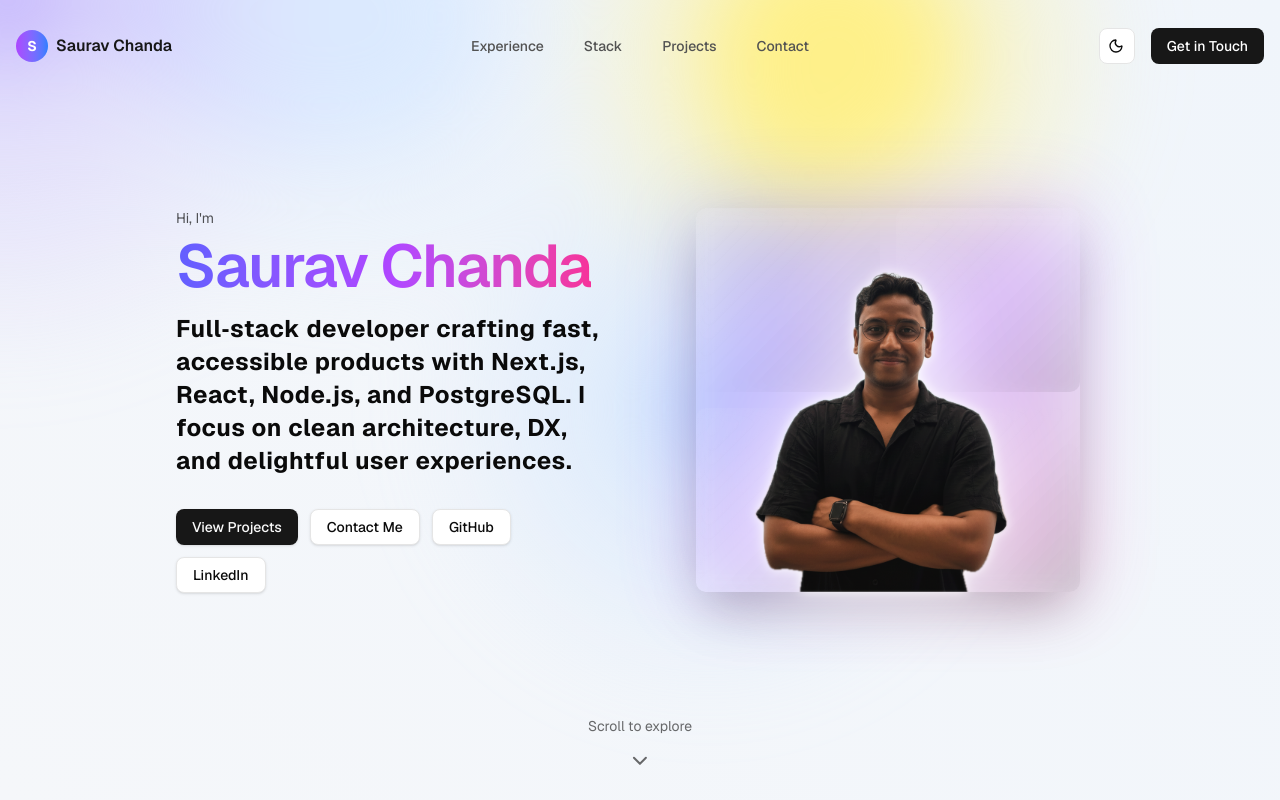
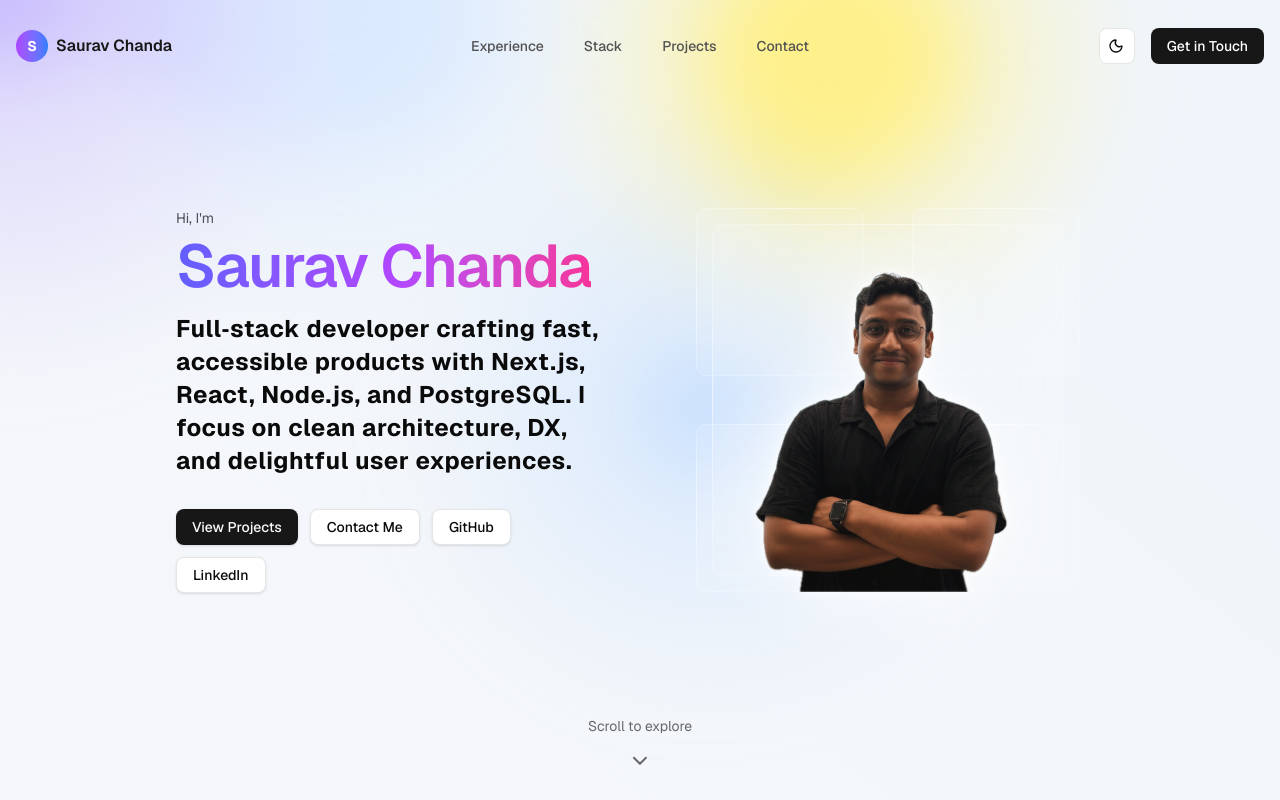
Before and after one commit to SauravChanda/Portfolio-website, a Next.js app: page / in a window 1280 px wide. Shown: the top 800 px of the page. Built offline with nearby package versions, Linux system fonts and the light colour scheme.

Commit message:
feat(ui): add glass card component and integrate into hero section
Add new GlassCard component with glass morphism effect to improve visual aesthetics. Replace complex gradient implementation in HeroSection with reusable GlassCard for better maintainability and consistent styling.

```diff
--- a/src/components/sections/hero-section.tsx
+++ b/src/components/sections/hero-section.tsx
@@ -4,6 +4,7 @@ import { TextGenerateEffect } from "@/components/ui/text-generate-effect";
 import { Button } from "@/components/ui/button";
 import { ScrollToSection } from "@/components/ui/scroll-to-section";
 import { CardContainer, CardBody, CardItem } from "@/components/ui/3d-card";
+import { GlassCard } from "@/components/ui/glass-card";
 import { ChevronDown } from "lucide-react";
 import Image from "next/image";
 
@@ -110,36 +111,18 @@ export function HeroSection() {
                   <CardBody className="relative group/card w-64 h-64 sm:w-80 sm:h-80 lg:w-96 lg:h-96">
                     <CardItem
                       translateZ="0"
-                      className="absolute w-64 h-64 sm:w-80 sm:h-80 lg:w-96 lg:h-96"
+                      className="absolute w-64 h-64 sm:w-80 sm:h-80 lg:w-96 lg:h-96 p-4"
                     >
-                      <div className="absolute inset-0 w-64 h-64 sm:w-80 sm:h-80 lg:w-96 lg:h-96 bg-gradient-to-br from-indigo-500 via-purple-500 to-pink-500 dark:from-white dark:via-white dark:to-white rounded-lg blur-2xl opacity-30 dark:opacity-20"></div>
-                      <div className="absolute inset-0 rounded-lg bg-gradient-to-br from-white/5 via-transparent to-black/5 pointer-events-none"></div>
-                      <div className="absolute inset-0 w-64 h-64 sm:w-80 sm:h-80 lg:w-96 lg:h-96 rounded-lg overflow-hidden shadow-2xl backdrop-blur-sm"></div>
+                      <GlassCard/>
                     </CardItem>
                     <CardItem
                       translateZ="50"
                       className="absolute w-64 h-64 sm:w-80 sm:h-80 lg:w-96 lg:h-96">
-                      <div className="absolute inset-0 w-64 h-64 sm:w-80 sm:h-80 lg:w-96 lg:h-96 rounded-lg overflow-hidden grid grid-cols-2 grid-rows-2 gap-4">
-                        <div className="relative w-full h-full">
-                          <div className="absolute inset-0 w-full h-full rounded-lg overflow-hidden backdrop-blur-sm"></div>
-                          <div className="absolute inset-0 rounded-lg bg-gradient-to-br from-white/5 via-transparent to-black/5 pointer-events-none"></div>
-                          <div className="absolute inset-0 w-full h-full rounded-lg overflow-hidden backdrop-blur-sm"></div>
-                        </div>
-                        <div className="relative w-full h-full">
-                          <div className="absolute inset-0 w-full h-full rounded-lg overflow-hidden backdrop-blur-sm"></div>
-                          <div className="absolute inset-0 rounded-lg bg-gradient-to-br from-white/5 via-transparent to-black/5 pointer-events-none"></div>
-                          <div className="absolute inset-0 w-full h-full rounded-lg overflow-hidden backdrop-blur-sm"></div>
-                        </div>
-                        <div className="relative w-full h-full">
-                          <div className="absolute inset-0 w-full h-full rounded-lg overflow-hidden backdrop-blur-sm"></div>
-                          <div className="absolute inset-0 rounded-lg bg-gradient-to-br from-white/5 via-transparent to-black/5 pointer-events-none"></div>
-                          <div className="absolute inset-0 w-full h-full rounded-lg overflow-hidden backdrop-blur-sm"></div>
-                        </div>
-                        <div className="relative w-full h-full">
-                          <div className="absolute inset-0 w-full h-full rounded-lg overflow-hidden backdrop-blur-sm"></div>
-                          <div className="absolute inset-0 rounded-lg bg-gradient-to-br from-white/5 via-transparent to-black/5 pointer-events-none"></div>
-                          <div className="absolute inset-0 w-full h-full rounded-lg overflow-hidden backdrop-blur-sm"></div>
-                        </div>
+                      <div className="absolute inset-0 w-64 h-64 sm:w-80 sm:h-80 lg:w-96 lg:h-96 rounded-lg  grid grid-cols-2 grid-rows-2 gap-12">
+                        <GlassCard />
+                        <GlassCard />
+                        <GlassCard />
+                        <GlassCard />
                       </div>
                     </CardItem>
                     <CardItem
--- /dev/null
+++ b/src/components/ui/glass-card.tsx
@@ -0,0 +1,33 @@
+import { cn } from "@/lib/utils";
+
+interface GlassCardProps {
+  className?: string;
+  children?: React.ReactNode;
+}
+
+export function GlassCard({ className, children }: GlassCardProps) {
+  return (
+    <div className={cn("relative w-full h-full", className)}>
+      {/* Glass background with blur effect */}
+      <div className="absolute inset-0 w-full h-full rounded-lg backdrop-blur-md bg-white/10 dark:bg-white/5"></div>
+
+      {/* Glass borders and highlights */}
+      <div className="absolute inset-0 rounded-lg border border-white/20 dark:border-white/10"></div>
+
+      {/* Top highlight for glass effect */}
+      <div className="absolute inset-x-0 top-0 h-px bg-gradient-to-r from-transparent via-white/40 to-transparent"></div>
+
+      {/* Left highlight for glass effect */}
+      <div className="absolute inset-y-0 left-0 w-px bg-gradient-to-b from-transparent via-white/40 to-transparent"></div>
+
+      {/* Subtle inner glow */}
+      <div className="absolute inset-0 rounded-lg bg-gradient-to-br from-white/5 via-transparent to-transparent pointer-events-none"></div>
+
+      {children && (
+        <div className="relative z-10 w-full h-full flex items-center justify-center">
+          {children}
+        </div>
+      )}
+    </div>
+  );
+}
```
